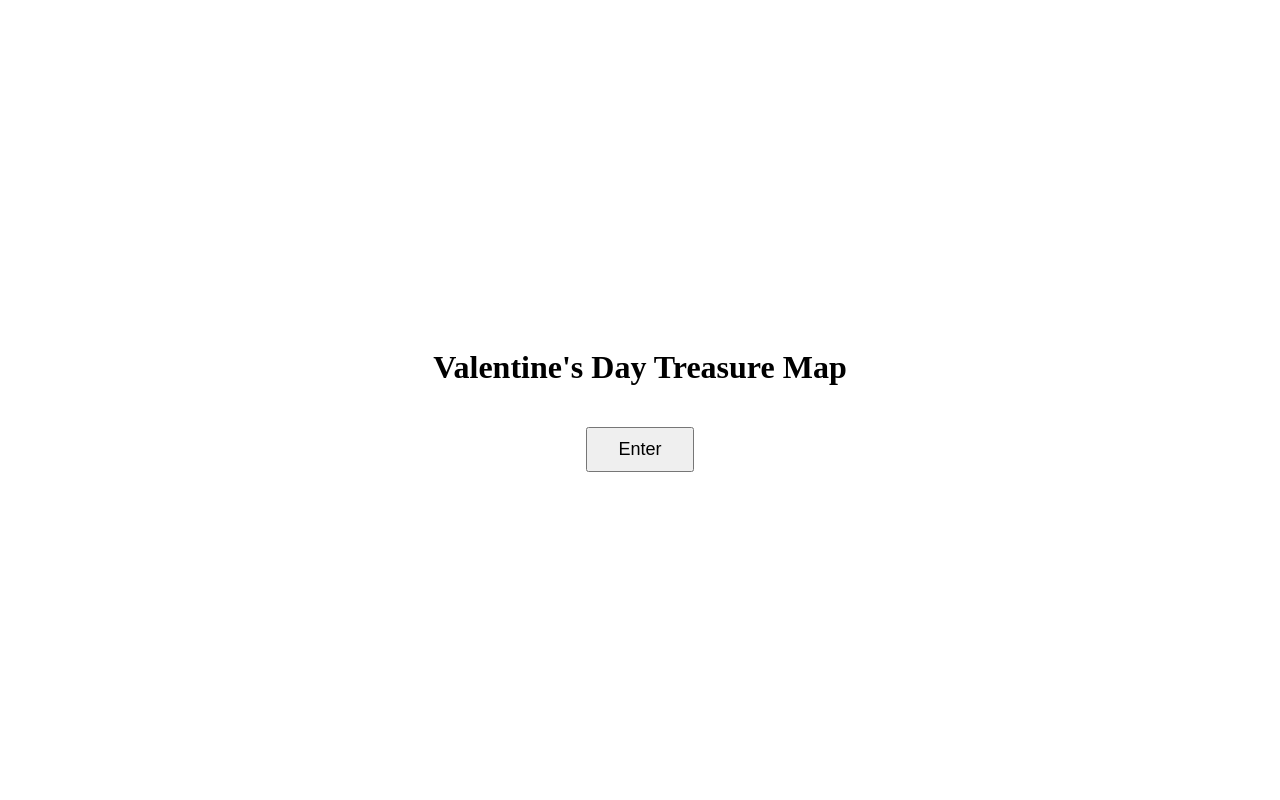
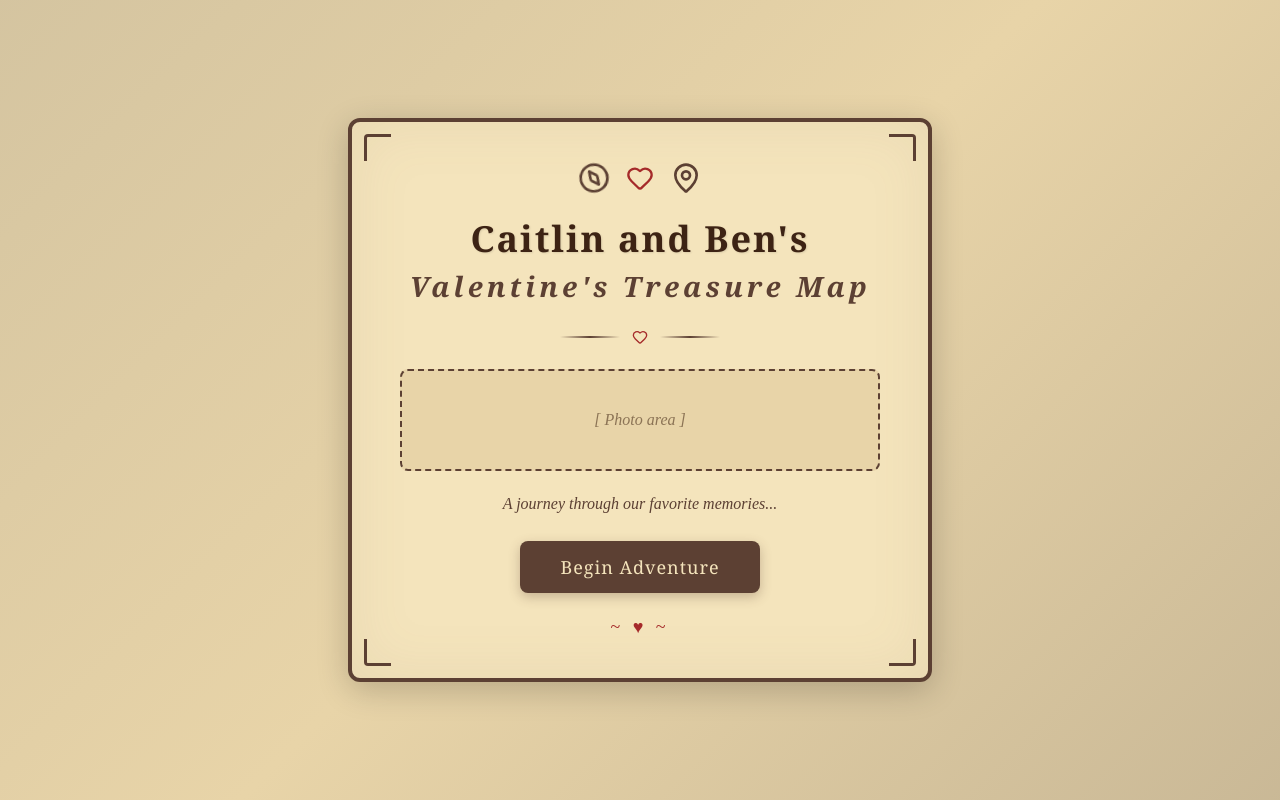
Before and after one commit to benkeegan98/vday-treasure-map, a React (Vite) app: page / in a window 1280 px wide. Built offline with nearby package versions, Linux system fonts and the light colour scheme.

Commit message:
spruced up splash screen a little

```diff
--- a/src/App.css
+++ b/src/App.css
@@ -44,18 +44,3 @@
   border-radius: 10px;
   cursor: pointer;
 }
-
-.splash-screen {
-  display: flex;
-  flex-direction: column;
-  align-items: center;
-  justify-content: center;
-  height: 100%;
-  gap: 20px;
-}
-
-.splash-screen button {
-  padding: 10px 30px;
-  font-size: 18px;
-  cursor: pointer;
-}
--- /dev/null
+++ b/src/components/SplashScreen/SplashScreen.css
@@ -0,0 +1,184 @@
+.splash-screen {
+  width: 100%;
+  height: 100vh;
+  background: linear-gradient(135deg, #D4C4A0 0%, #E8D4A8 50%, #C9B896 100%);
+  display: flex;
+  align-items: center;
+  justify-content: center;
+  padding: 20px;
+}
+
+.splash-container {
+  position: relative;
+  background-color: #F4E4BC;
+  border: 4px solid #5C4033;
+  border-radius: 12px;
+  padding: 40px 48px;
+  max-width: 480px;
+  width: 100%;
+  box-shadow:
+    0 8px 32px rgba(0, 0, 0, 0.2),
+    inset 0 0 60px rgba(139, 115, 85, 0.1);
+  text-align: center;
+}
+
+/* Decorative corners */
+.corner {
+  position: absolute;
+  width: 24px;
+  height: 24px;
+  border-color: #5C4033;
+  border-style: solid;
+}
+
+.corner-tl {
+  top: 12px;
+  left: 12px;
+  border-width: 3px 0 0 3px;
+  border-radius: 4px 0 0 0;
+}
+
+.corner-tr {
+  top: 12px;
+  right: 12px;
+  border-width: 3px 3px 0 0;
+  border-radius: 0 4px 0 0;
+}
+
+.corner-bl {
+  bottom: 12px;
+  left: 12px;
+  border-width: 0 0 3px 3px;
+  border-radius: 0 0 0 4px;
+}
+
+.corner-br {
+  bottom: 12px;
+  right: 12px;
+  border-width: 0 3px 3px 0;
+  border-radius: 0 0 4px 0;
+}
+
+/* Header icons */
+.splash-header {
+  display: flex;
+  justify-content: center;
+  align-items: center;
+  gap: 16px;
+  margin-bottom: 20px;
+}
+
+.splash-icon {
+  color: #5C4033;
+}
+
+.splash-icon.heart {
+  color: #A52A2A;
+}
+
+.splash-icon.compass {
+  animation: spin 20s linear infinite;
+}
+
+@keyframes spin {
+  from { transform: rotate(0deg); }
+  to { transform: rotate(360deg); }
+}
+
+/* Title */
+.splash-title {
+  margin: 0;
+  font-size: 36px;
+  color: #3D2314;
+  font-family: Georgia, 'Times New Roman', serif;
+  letter-spacing: 2px;
+  text-shadow: 1px 1px 2px rgba(0, 0, 0, 0.1);
+}
+
+.splash-subtitle {
+  margin: 4px 0 0 0;
+  font-size: 28px;
+  color: #5C4033;
+  font-family: Georgia, 'Times New Roman', serif;
+  font-style: italic;
+  letter-spacing: 4px;
+}
+
+/* Divider */
+.splash-divider {
+  display: flex;
+  align-items: center;
+  justify-content: center;
+  gap: 12px;
+  margin: 24px 0;
+}
+
+.divider-line {
+  width: 60px;
+  height: 2px;
+  background: linear-gradient(90deg, transparent, #5C4033, transparent);
+}
+
+.divider-heart {
+  color: #A52A2A;
+}
+
+/* Photo area */
+.splash-photo-area {
+  background-color: #E8D4A8;
+  border: 2px dashed #5C4033;
+  border-radius: 8px;
+  padding: 40px 20px;
+  margin: 20px 0;
+}
+
+.photo-placeholder-text {
+  margin: 0;
+  color: #8B7355;
+  font-style: italic;
+}
+
+/* Message */
+.splash-message {
+  margin: 0 0 24px 0;
+  color: #5C4033;
+  font-size: 16px;
+  font-style: italic;
+  line-height: 1.6;
+}
+
+/* Enter button */
+.splash-enter-btn {
+  padding: 14px 40px;
+  background-color: #5C4033;
+  color: #F4E4BC;
+  border: none;
+  border-radius: 8px;
+  font-size: 18px;
+  font-family: Georgia, 'Times New Roman', serif;
+  letter-spacing: 1px;
+  cursor: pointer;
+  transition: all 0.3s ease;
+  box-shadow: 0 4px 12px rgba(92, 64, 51, 0.3);
+}
+
+.splash-enter-btn:hover {
+  background-color: #3D2314;
+  transform: translateY(-2px);
+  box-shadow: 0 6px 16px rgba(92, 64, 51, 0.4);
+}
+
+.splash-enter-btn:active {
+  transform: translateY(0);
+}
+
+/* Footer */
+.splash-footer {
+  margin-top: 24px;
+}
+
+.footer-flourish {
+  color: #A52A2A;
+  font-size: 18px;
+  letter-spacing: 4px;
+}
--- a/src/components/SplashScreen/SplashScreen.tsx
+++ b/src/components/SplashScreen/SplashScreen.tsx
@@ -1,3 +1,6 @@
+import { Heart, MapPin, Compass } from 'lucide-react'
+import './SplashScreen.css'
+
 interface SplashScreenProps {
   onEnter: () => void
 }
@@ -5,8 +8,51 @@ interface SplashScreenProps {
 export const SplashScreen = ({ onEnter }: SplashScreenProps) => {
   return (
     <div className="splash-screen">
-      <h1>Valentine's Day Treasure Map</h1>
-      <button onClick={onEnter}>Enter</button>
+      <div className="splash-container">
+        {/* Decorative corners */}
+        <div className="corner corner-tl" />
+        <div className="corner corner-tr" />
+        <div className="corner corner-bl" />
+        <div className="corner corner-br" />
+
+        {/* Header with icons */}
+        <div className="splash-header">
+          <Compass className="splash-icon compass" size={32} />
+          <Heart className="splash-icon heart" size={28} />
+          <MapPin className="splash-icon pin" size={32} />
+        </div>
+
+        {/* Title */}
+        <h1 className="splash-title">Caitlin and Ben's</h1>
+        <h2 className="splash-subtitle">Valentine's Treasure Map</h2>
+
+        {/* Decorative divider */}
+        <div className="splash-divider">
+          <span className="divider-line" />
+          <Heart size={16} className="divider-heart" />
+          <span className="divider-line" />
+        </div>
+
+        {/* Photo area placeholder */}
+        <div className="splash-photo-area">
+          <p className="photo-placeholder-text">[ Photo area ]</p>
+        </div>
+
+        {/* Message */}
+        <p className="splash-message">
+          A journey through our favorite memories...
+        </p>
+
+        {/* Enter button */}
+        <button className="splash-enter-btn" onClick={onEnter}>
+          Begin Adventure
+        </button>
+
+        {/* Footer flourish */}
+        <div className="splash-footer">
+          <span className="footer-flourish">~ ♥ ~</span>
+        </div>
+      </div>
     </div>
   )
 }
```
